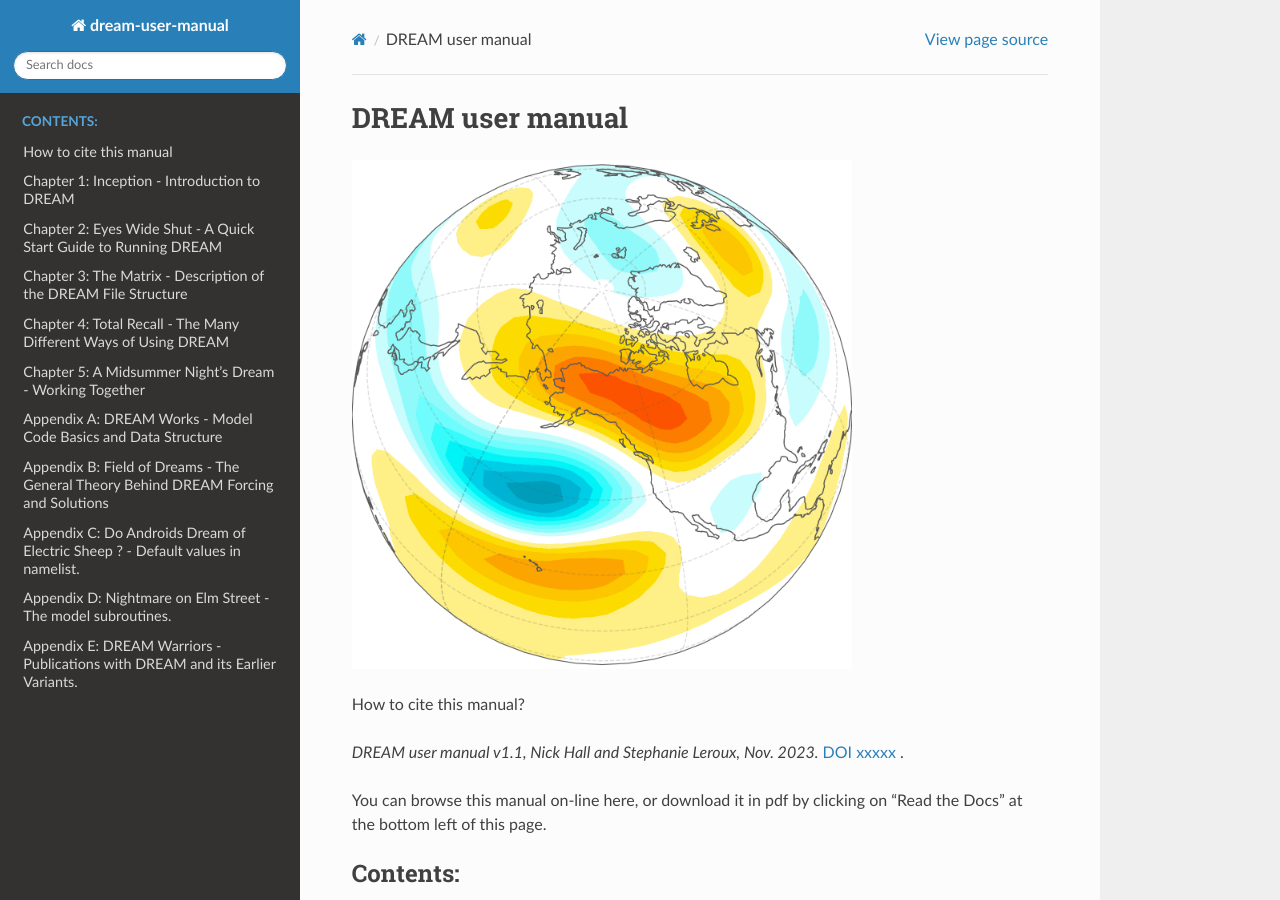
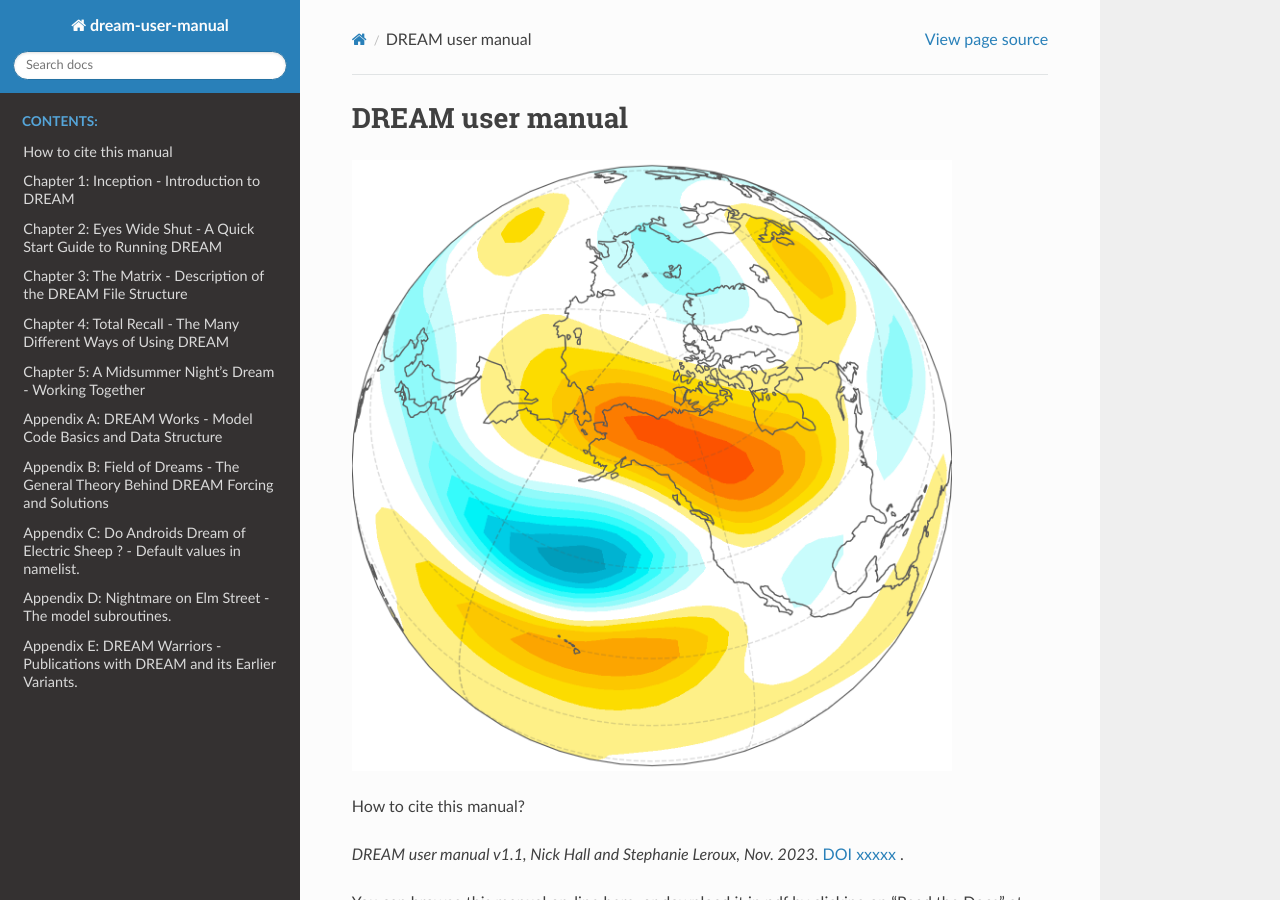
Before and after one commit to dream-gcm/usermanual, a Sphinx documentation site: the page built from source/index.rst, in a window 1280 px wide and 900 px high. Built offline with Sphinx 7.4.7 and the Read the Docs theme 2.0.0, drawn with Linux system fonts in a browser that asks for light colours.

Commit message:
Update index.rst

```diff
--- a/source/index.rst
+++ b/source/index.rst
@@ -6,7 +6,7 @@ DREAM user manual
 ==============================================
 
 .. image:: img/cover.png
-   :width: 500
+   :width: 600
 
 How to cite this manual?
 
```
